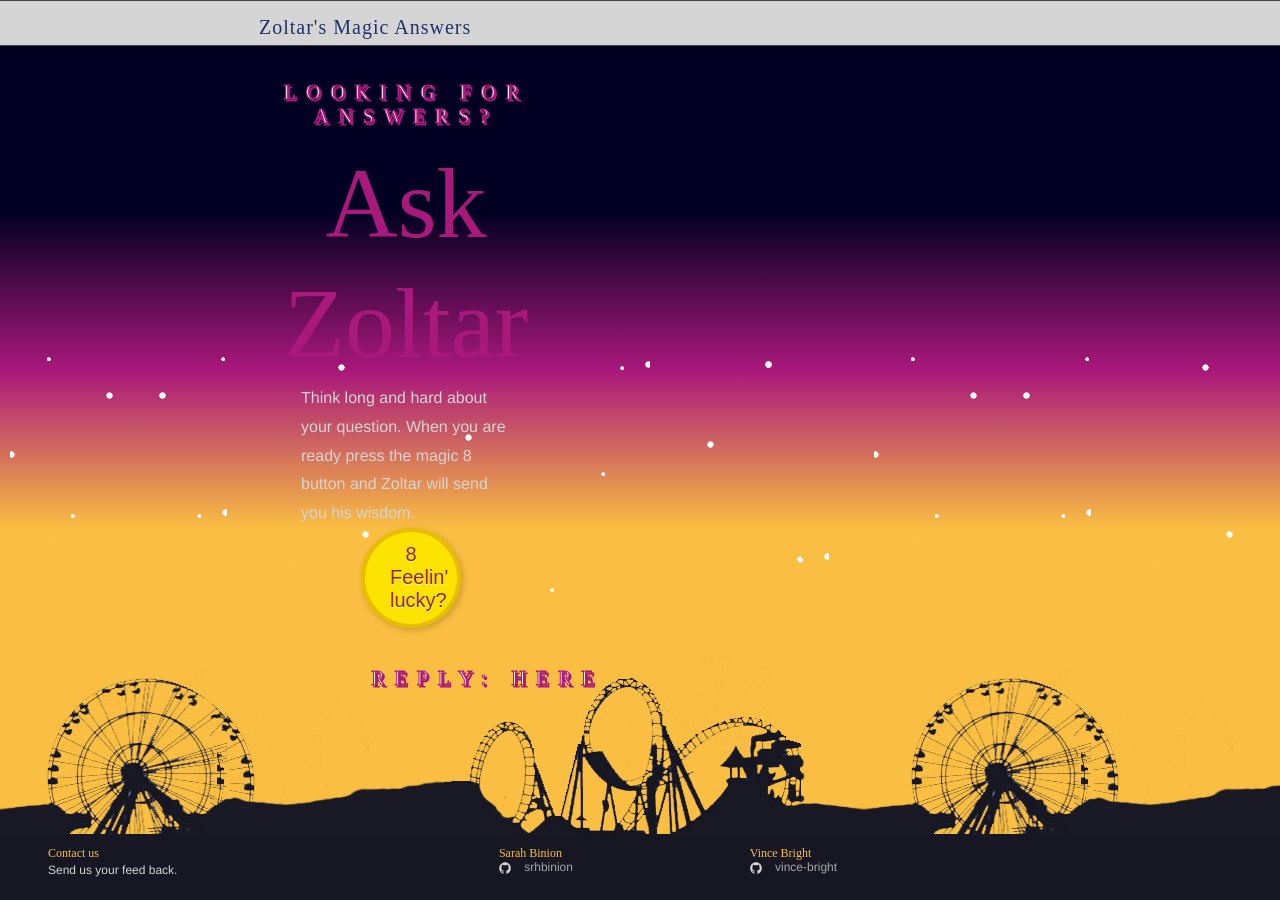
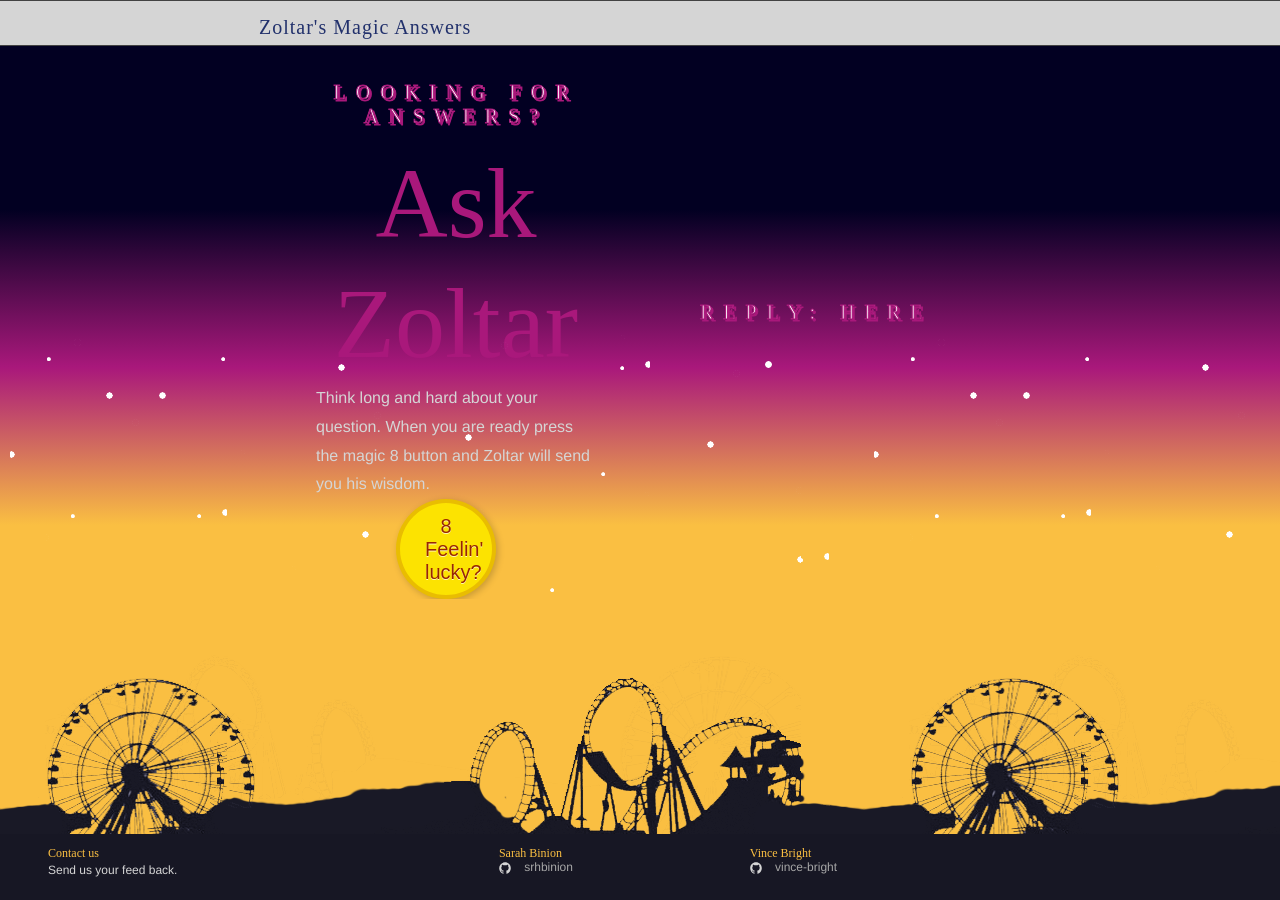
Before and after one commit to srhbinion/magic-eight, a Jekyll site: the page built from index.html, in a window 1280 px wide. Built offline with Jekyll 4.4.1, drawn with Linux system fonts in a browser that asks for light colours; nearby versions of some CDN libraries; some web fonts are replaced.

Commit message:
changed to two column

```diff
--- a/_sass/_layout.scss
+++ b/_sass/_layout.scss
@@ -2,7 +2,7 @@
  * Site header
  */
 .theAsk{
-	max-width:300px;
+	max-width:400px;
 }
 
 .site-header {
@@ -144,7 +144,11 @@
 }
 
 .wisdom {
-	margin: 5% 15% 0 15%;
+	position: fixed;
+	left: 700px;
+	top: 300px;
+	min-width: 200px;
+	min-height: 100px;
 	text-transform: uppercase;
   	color: #ffffff;
   	font-size: 20px;
```
